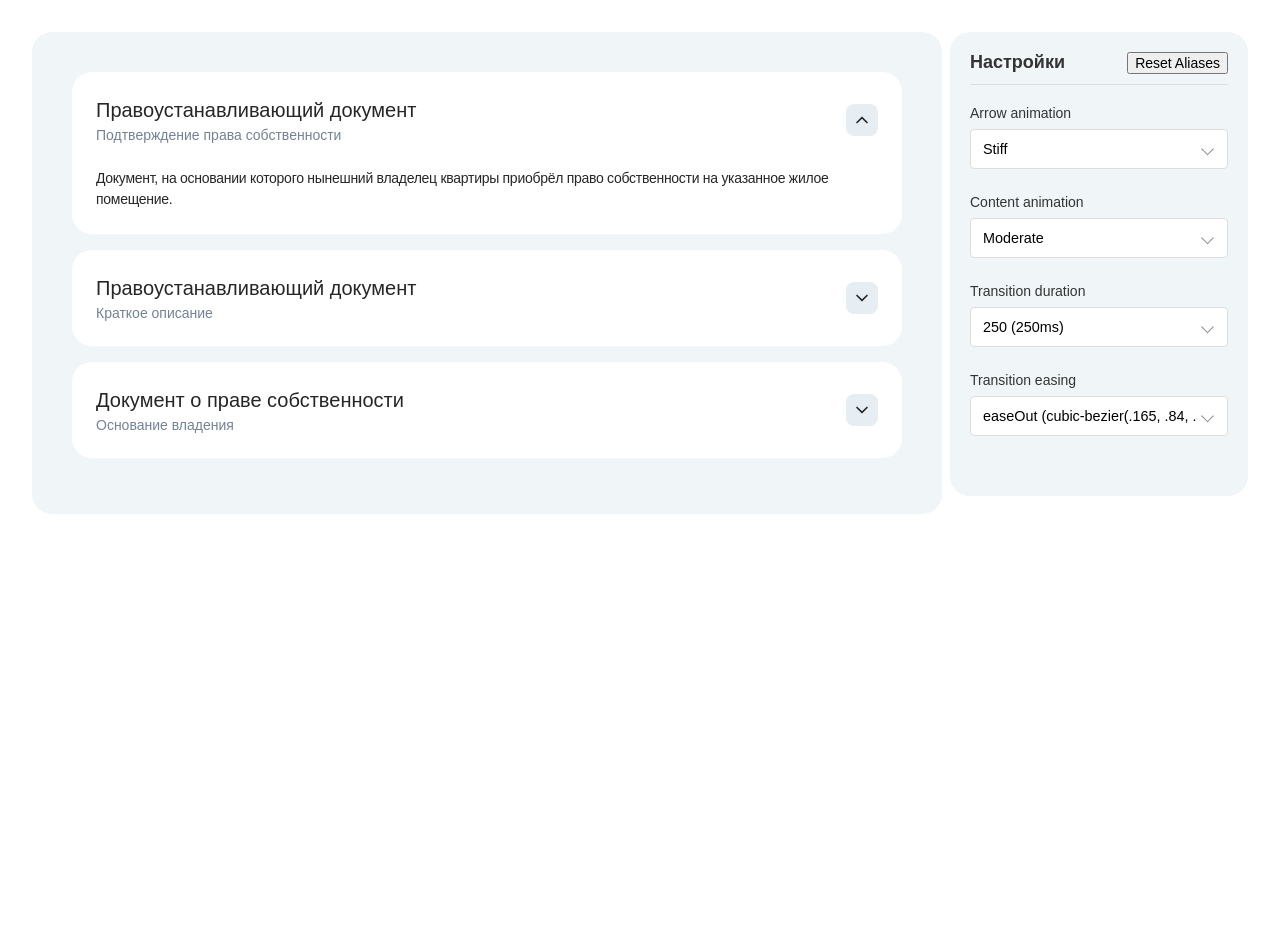
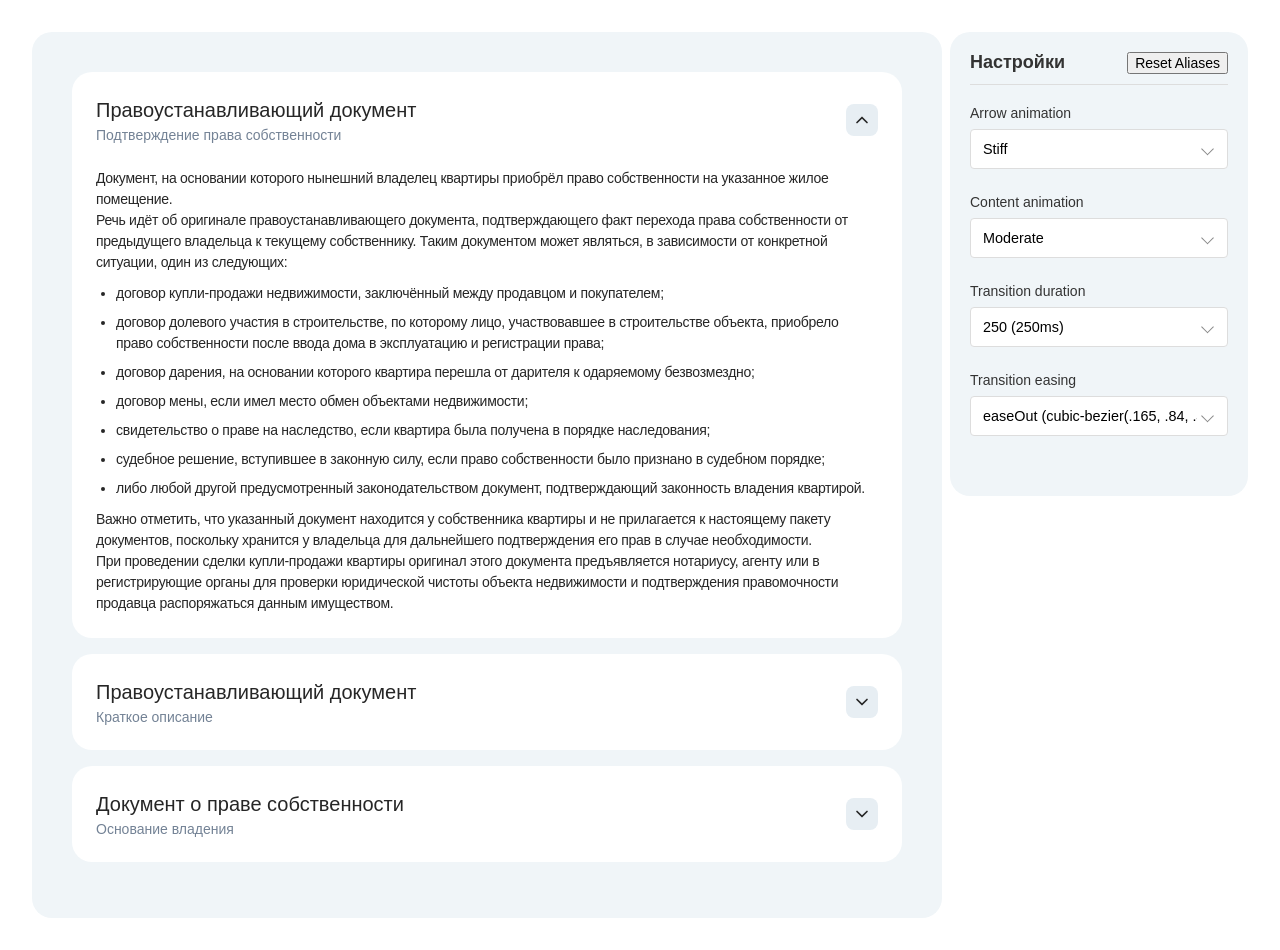
Before and after one commit to maxim-petrov/accordion, a React (Vite) app: page / in a window 1280 px wide. Both pictures are taken after a click on the element 487 px from the left and 120 px from the top of the page. Before the commit the page ends 800 px from the top, so only its background shows below. Built offline with nearby package versions, Linux system fonts and the light colour scheme; a web font is replaced by a local one.

Commit message:
Update text

```diff
--- a/src/App.jsx
+++ b/src/App.jsx
@@ -7,9 +7,30 @@ import { TokenProvider } from './component/context/TokenContext';
 function App() {
   // Detailed content for the first accordion
   const detailedContent = (
-    <p>
-      Документ, на основании которого нынешний владелец квартиры приобрёл право собственности на указанное жилое помещение.
-    </p>
+    <>
+      <p>
+        Документ, на основании которого нынешний владелец квартиры приобрёл право собственности на указанное жилое помещение.
+      </p>
+      <p>
+        Речь идёт об оригинале правоустанавливающего документа, подтверждающего факт перехода права собственности от предыдущего владельца к текущему собственнику.
+        Таким документом может являться, в зависимости от конкретной ситуации, один из следующих:
+      </p>
+      <ul>
+        <li>договор купли-продажи недвижимости, заключённый между продавцом и покупателем;</li>
+        <li>договор долевого участия в строительстве, по которому лицо, участвовавшее в строительстве объекта, приобрело право собственности после ввода дома в эксплуатацию и регистрации права;</li>
+        <li>договор дарения, на основании которого квартира перешла от дарителя к одаряемому безвозмездно;</li>
+        <li>договор мены, если имел место обмен объектами недвижимости;</li>
+        <li>свидетельство о праве на наследство, если квартира была получена в порядке наследования;</li>
+        <li>судебное решение, вступившее в законную силу, если право собственности было признано в судебном порядке;</li>
+        <li>либо любой другой предусмотренный законодательством документ, подтверждающий законность владения квартирой.</li>
+      </ul>
+      <p>
+        Важно отметить, что указанный документ находится у собственника квартиры и не прилагается к настоящему пакету документов, поскольку хранится у владельца для дальнейшего подтверждения его прав в случае необходимости.
+      </p>
+      <p>
+        При проведении сделки купли-продажи квартиры оригинал этого документа предъявляется нотариусу, агенту или в регистрирующие органы для проверки юридической чистоты объекта недвижимости и подтверждения правомочности продавца распоряжаться данным имуществом.
+      </p>
+    </>
   );
 
   // Shorter content for the second accordion
```
